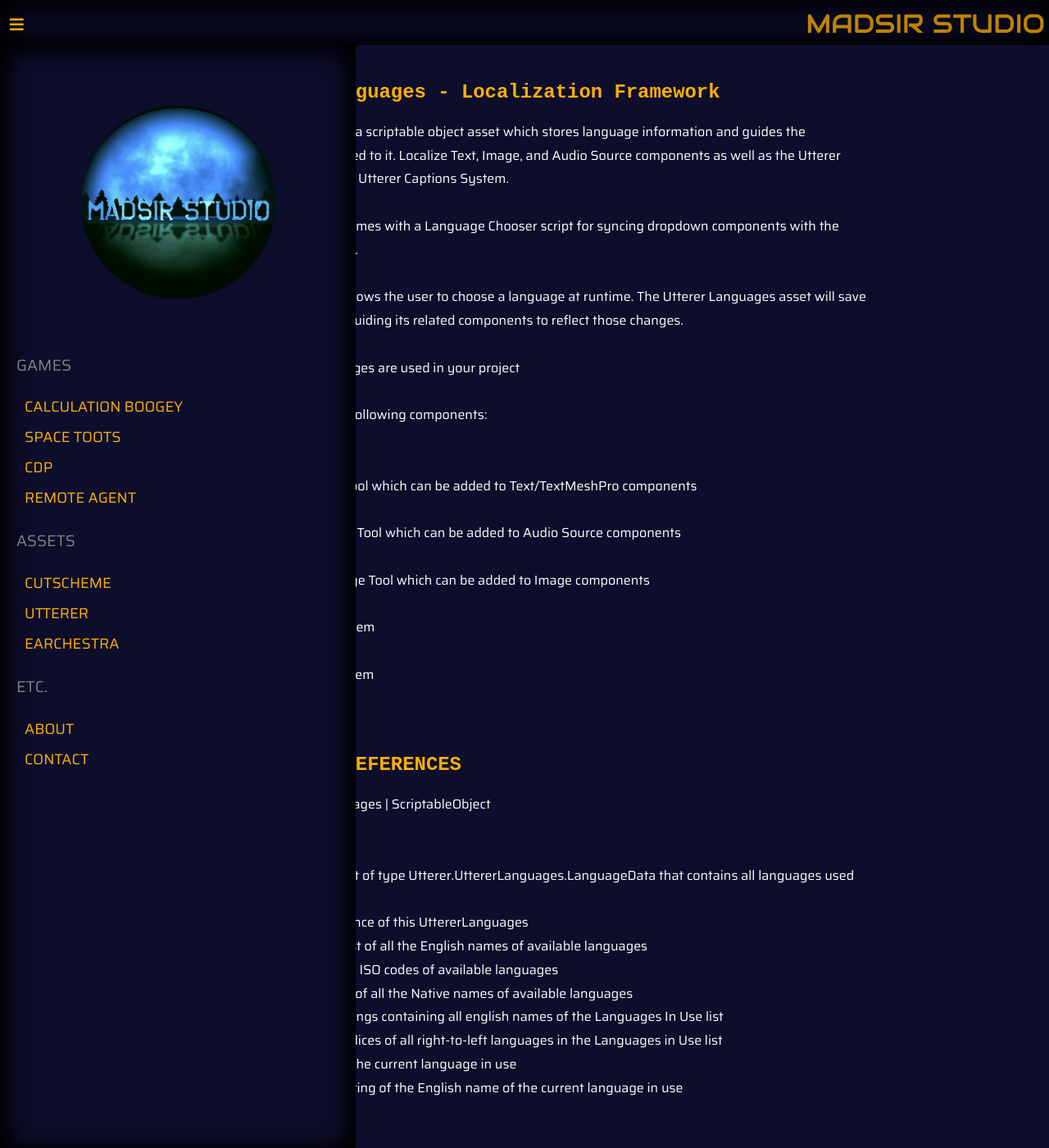
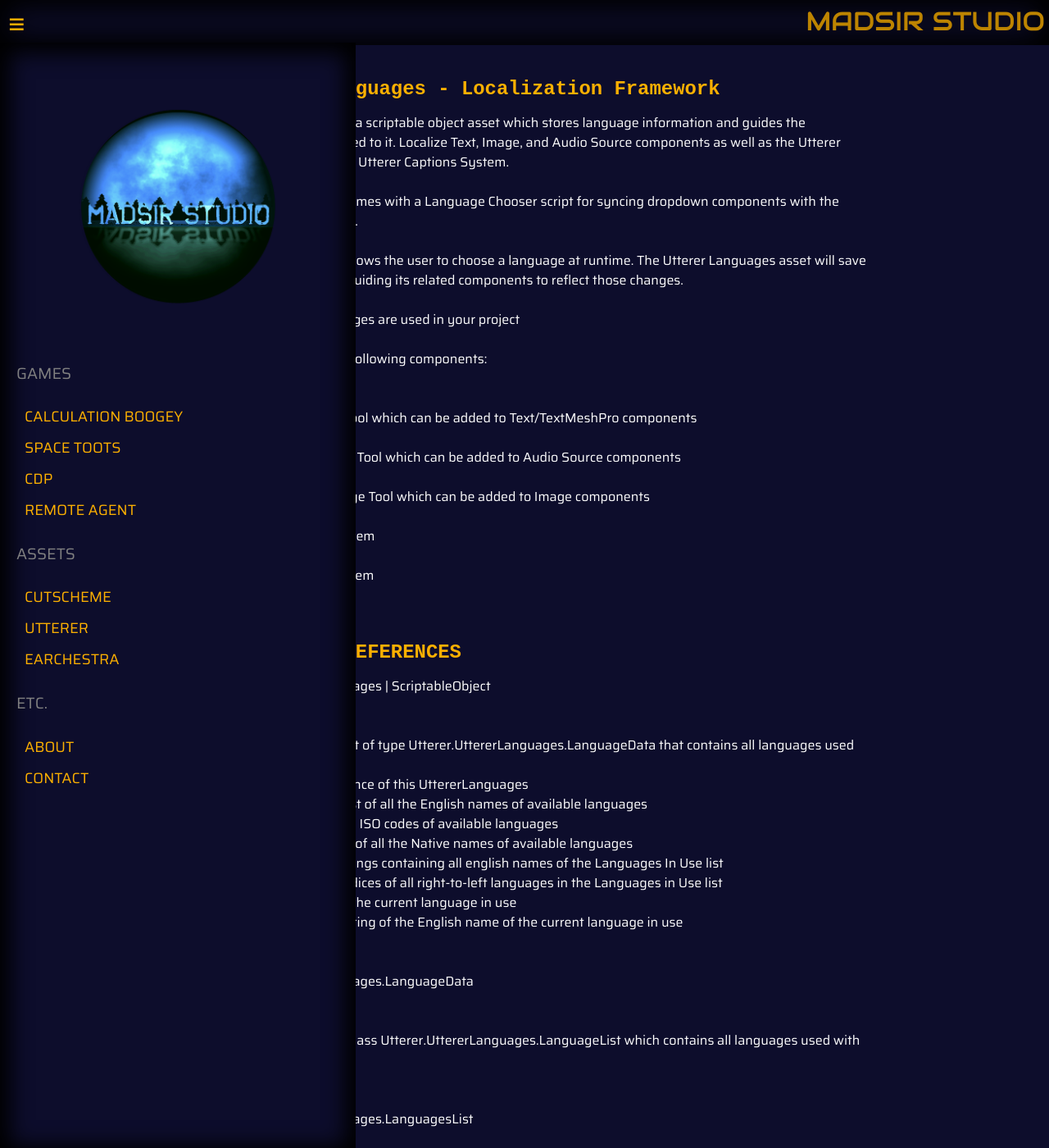
Before and after one commit to Madsir/madsirstudio.github.io, a Jekyll site: the page built from utterer/docs/index.html, in a window 1280 px wide and 1400 px high. Shown: the whole window at 82% size. Built offline with Jekyll 4.4.1, drawn with Linux system fonts in a browser that asks for light colours.

Commit message:
Update index.html

```diff
--- a/utterer/docs/index.html
+++ b/utterer/docs/index.html
@@ -9,7 +9,6 @@
     <style>
 	body {
     font-family: 'Arial', sans-serif;
-	line-height: 1.5;
     margin: 0;
     padding: 0;
     display: flex;
@@ -63,7 +62,7 @@
 
 #documentation section {
     margin-bottom: 25px;
-    border-bottom: 2px solid #eee;
+    border-bottom: 2px solid #FCB001;
     padding-bottom: 20px;
 	margin-right:20%;
 }
@@ -76,7 +75,7 @@
 }
 
 #documentation p {
-    line-height: 1.8;
+    line-height: 150%;
     color: white;
 }
 
```
